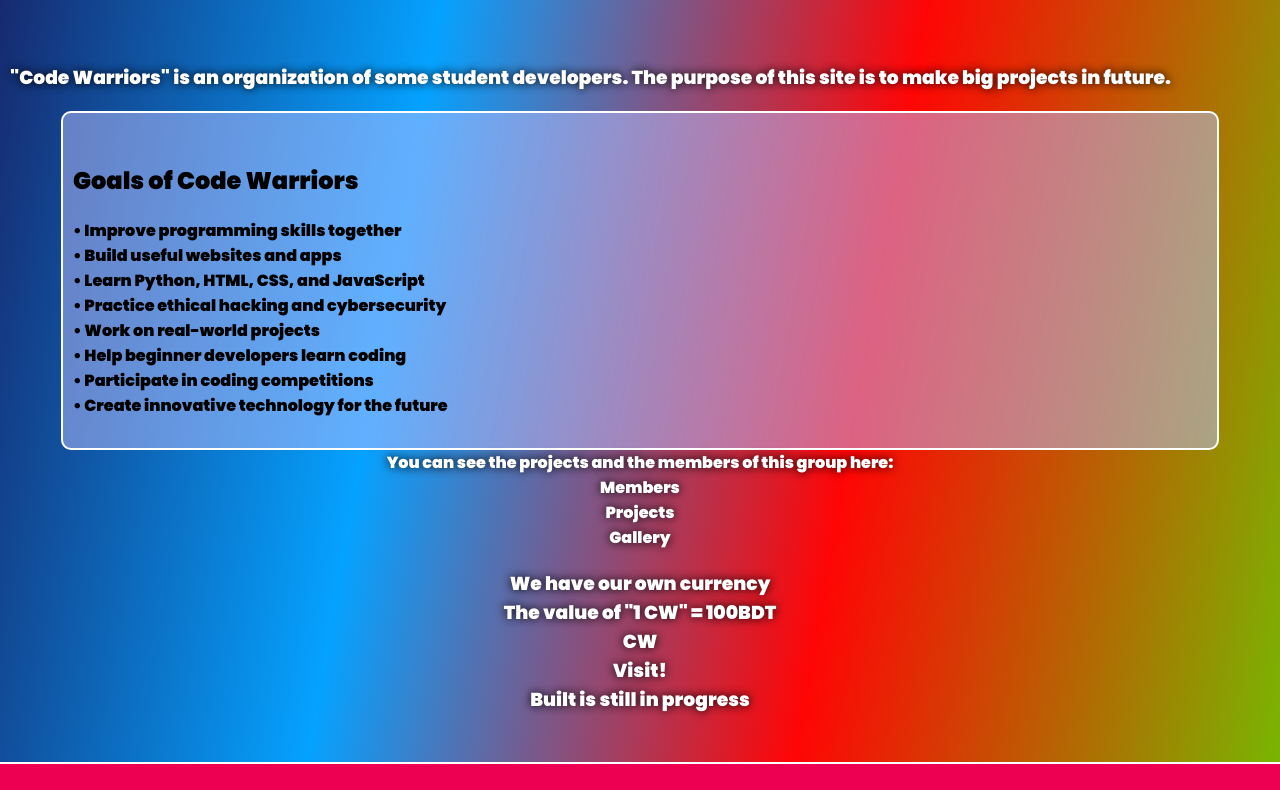
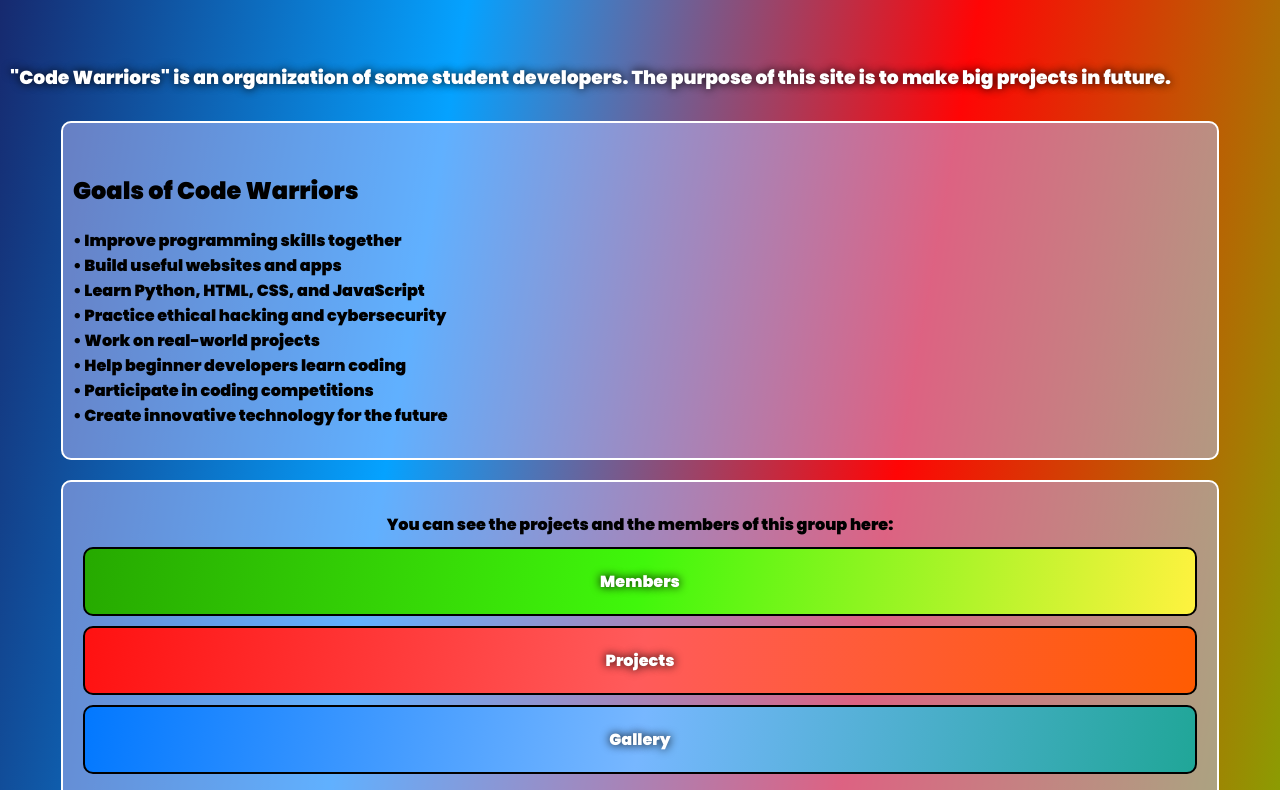
Before and after one commit to ahsanhabibtafsir346-create/Code-Warroirs, a plain HTML site: page index.html in a window 1280 px wide. Shown: the part 655-1445 px from the top of the page. Drawn offline with Linux system fonts and the light colour scheme.

Commit message:
Update style.css

```diff
--- a/style.css
+++ b/style.css
@@ -1,6 +1,8 @@
+/* index */
+
 * {
   font-weight: bolder;
-  font-family: 'Poppins';
+  font-family: 'Poppins', sans-serif;
 }
 
 a {
@@ -175,6 +177,22 @@
   align-items: left;
   color: black;
   border-radius: 10px;
+  margin: 10px 0px 10px 0px;
+}
+
+.whiteCard2 {
+  background: rgba(187, 192, 255, 0.5);
+  border: 2px solid white;
+  width: 90%;
+  padding: 30px 10px 30px 10px;
+  color: black;
+  text-shadow: none;
+  text-align: center;
+  align-items: center;
+  justify-content: space-between;
+  color: black;
+  border-radius: 10px;
+  margin: 10px 0px 10px 0px;
 }
 
 footer {
@@ -195,8 +213,104 @@
   flex-direction: column;
 }
 
+.members {
+  padding: 20px;
+  background: linear-gradient(
+    100deg,
+    #26A900,
+    #40F70B,
+    #FFF23F
+  );
+  margin: 10px;
+  border-radius: 10px;
+  border: 2px solid;
+  text-shadow: 0 0 10px black;
+}
+
+.projects {
+  padding: 20px;
+  background: linear-gradient(
+    100deg,
+    #FF1111,
+    #FF5B5B,
+    #FF5C02
+  );
+  margin: 10px;
+  border-radius: 10px;
+  border: 2px solid;
+  text-shadow: 0 0 10px black;
+}
+
+.galleries {
+  padding: 20px;
+  background: linear-gradient(
+    100deg,
+    #0278FF,
+    #77B7FF,
+    #20A698
+  );
+  margin: 10px;
+  border-radius: 10px;
+  border: 2px solid black;
+  text-shadow: 0 0 10px black;
+  color: white;
+}
+
+.visit {
+  padding: 20px;
+  background: linear-gradient(
+    100deg,
+    #ECEF2E,
+    #D1FF89,
+    #FFB600
+  );
+  margin: 10px;
+  border-radius: 10px;
+  border: 2px solid black;
+  text-shadow: 0 0 10px black;
+  color: white;
+}
+
+/* Currency Coin */
+
+.coinContainer {
+  display: flex;
+  justify-content: center;
+  align-items: center;
+  text-align: center;
+  margin: 10px;
+}
+
+.coin {
+  padding: 10px;
+  width: 15px;
+  height: 15px;
+  background: linear-gradient(
+    100deg,
+    #F4E700,
+    #FFF666,
+    #AFC40F,
+    #F3FF99
+  );
+
+  border-radius: 50%;
+  border-top: 1px solid white;
+  border-bottom: 1px solid grey;
+  border-left: 1px solid #F3FF99;
+  border-right: #FBFFDF;
+
+  font-family: cursive;
+
+  display: flex;
+  justify-content: center;
+  align-items: center;
+  text-align: center;
+
+  box-shadow: 0 0 10px #ECEF2E;
+}
 
 
+/*Keyframes*/
 
 @keyframes glow {
   0% {
@@ -216,6 +330,17 @@
   }
 }
 
+@keyframes rotate {
+  from {
+    transform: rotateX(0deg);
+  }
+  to {
+    transform: rotateX(360deg);
+  }
+}
+
+/* Hovers */
+
 a:hover {
   text-decoration: underline;
   color: green;
@@ -225,3 +350,43 @@
   transform: scale(0.8);
   transition: 0.3s;
 }
+
+.members:hover {
+  background: #0278FF;
+  transform: scale(0.8);
+  transition: 0.1s;
+}
+
+.projects:hover {
+  background: #0278FF;
+  transform: scale(0.8);
+  transition: 0.1s;
+}
+
+.galleries:hover {
+  background: #0278FF;
+  transform: scale(0.8);
+  transition: 0.1s;
+}
+
+.coin:hover {
+  background: #ECEF2E;
+  animation: rotate 3s linear;
+}
+
+.visit:hover {
+  background: #0278FF;
+  transform: scale(0.8);
+  transition: 0.1s;
+}
+
+
+
+
+
+
+/* mgb (css of 'index' is also in use */
+
+.founder {
+  font-family: cursive;
+}
```
